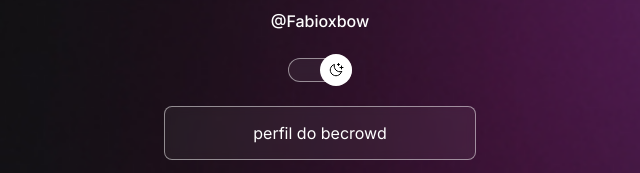
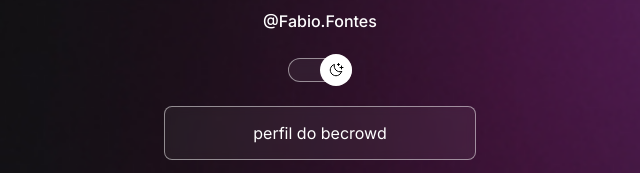
Before and after one commit to fabioleitefontes-bot/DEVLINKS, a plain HTML site: page html/HTML_CSS/projetos/index.html in a window 1280 px wide. Shown: the part 232-405 px from the top of the page, 320-960 px from the left. Drawn offline with nearby package versions, Linux system fonts and the light colour scheme.

Commit message:
atualizando nome de usuário no perfil

```diff
--- a/html/HTML_CSS/projetos/index.html
+++ b/html/HTML_CSS/projetos/index.html
@@ -14,7 +14,7 @@
     <div id ="container">
         <div id ="profile">
             <img src="./assets/assets/avatar-dark.png" alt="Foto de Perfil">
-            <p>@Fabioxbow</p>
+            <p>@Fabio.Fontes</p>
         </div>
         <div id="switch" onclick="toggleMode()">
 
```
